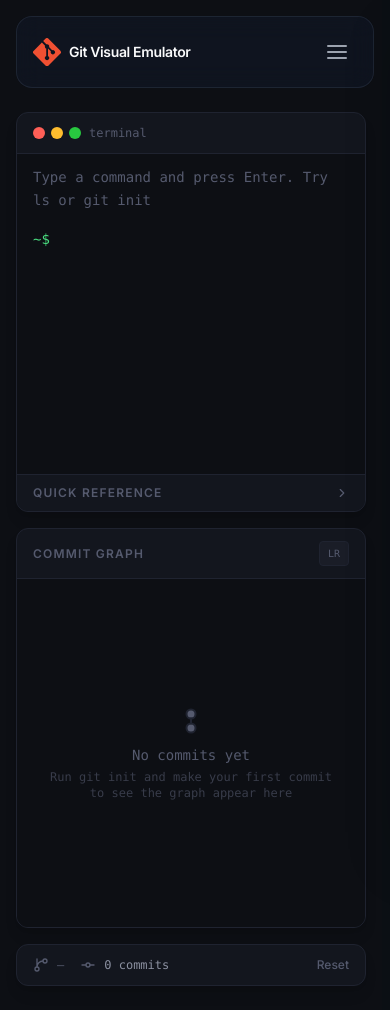
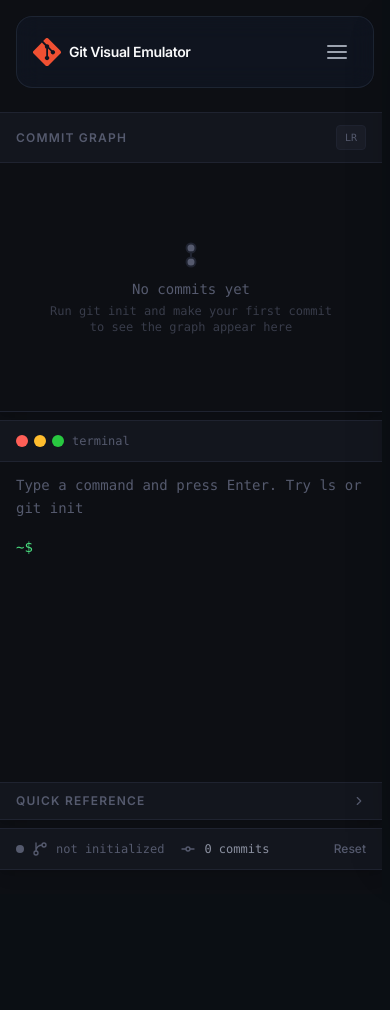
Before and after one commit to JP2324/git_web_engine, a Next.js app: page /playground in a window 390 px wide. After the commit the page ends 894 px from the top, so only its background shows below. Built offline with nearby package versions, Linux system fonts and the light colour scheme.

Commit message:
fix: add responsive layout and functional sidebar icons for playground

```diff
--- a/app/playground/page.tsx
+++ b/app/playground/page.tsx
@@ -256,13 +256,40 @@ export default function PlaygroundPage() {
   const [historyIndex, setHistoryIndex] = useState(-1);
   const [sessionHistory, setSessionHistory] = useState<Array<{ time: string; command: string; isGit: boolean }>>([]);
 
+  const [activePopover, setActivePopover] = useState<'repo' | 'files' | 'history' | null>(null);
+
   const terminalEndRef = React.useRef<HTMLDivElement>(null);
   const inputRef = React.useRef<HTMLInputElement>(null);
+  const sidebarRef = React.useRef<HTMLDivElement>(null);
 
   // Terminal auto-scroll
   React.useEffect(() => {
     terminalEndRef.current?.scrollIntoView({ behavior: "smooth" });
   }, [history]);
+
+  // Handle click outside for popovers
+  React.useEffect(() => {
+    const handleClickOutside = (event: MouseEvent) => {
+      if (sidebarRef.current && !sidebarRef.current.contains(event.target as Node)) {
+        setActivePopover(null);
+      }
+    };
+    document.addEventListener("mousedown", handleClickOutside);
+    return () => document.removeEventListener("mousedown", handleClickOutside);
+  }, []);
+
+  // Handle responsive Quick Reference closing
+  React.useEffect(() => {
+    const handleResize = () => {
+      if (window.innerWidth < 1024) {
+        setIsCheatsheetOpen(false);
+      }
+    };
+    window.addEventListener("resize", handleResize);
+    // Initial check
+    handleResize();
+    return () => window.removeEventListener("resize", handleResize);
+  }, []);
 
   // Derived Values
   const { nodes, edges } = React.useMemo(() => {
@@ -344,33 +371,38 @@ export default function PlaygroundPage() {
     <div className="min-h-screen lg:h-screen bg-[#0d0f14] flex flex-col overflow-x-hidden lg:overflow-hidden">
       <Navbar />
 
-      <main className="flex-1 w-full pt-28 pb-6 px-4 sm:px-6 lg:px-8 flex flex-col lg:flex-row gap-4 lg:gap-6 min-h-0 lg:overflow-hidden">
+      <main className="flex-1 w-full pt-28 pb-6 max-[480px]:px-0 max-[480px]:gap-2 px-4 sm:px-6 lg:px-8 flex flex-col lg:flex-row gap-4 lg:gap-6 min-h-0 lg:overflow-hidden">
 
       {/*
         ========================================
         LEFT PANEL (Sidebar)
         ========================================
       */}
-      <div className="
+      <div
+        ref={sidebarRef}
+        className="
         order-3 lg:order-1
         w-full lg:w-[56px] xl:w-[22%]
         h-auto lg:h-full
-        bg-[#13161e] rounded-xl border border-[#1f2330]
-        flex flex-col overflow-hidden shadow-lg lg:min-h-0
+        bg-[#13161e] rounded-xl max-[480px]:rounded-none border max-[480px]:border-x-0 border-[#1f2330]
+        flex flex-col overflow-[visible_!important] xl:overflow-hidden shadow-lg lg:min-h-0 relative
       ">
         {/* Mobile Summary Strip (< 1024px) */}
         <div className="flex lg:hidden items-center justify-between w-full px-4 py-3">
           <div className="flex items-center gap-4">
             <div className="flex items-center gap-2">
+              <div className={`w-2 h-2 rounded-full ${engineState.git.isInitialized ? 'bg-[#28c840]' : 'bg-[#555a6e]'}`} />
               <GitBranch size={16} className="text-[#555a6e]" />
-              <span className="text-xs font-mono text-[#555a6e]">—</span>
+              <span className="text-xs font-mono text-[#555a6e]">
+                {engineState.git.isInitialized ? (engineState.git.currentBranch || "—") : "not initialized"}
+              </span>
             </div>
             <div className="flex items-center gap-2">
               <GitCommit size={16} className="text-[#555a6e]" />
-              <span className="text-xs font-mono text-[#8b90a0]">0 commits</span>
+              <span className="text-xs font-mono text-[#8b90a0]">{engineState.git.commits.length} commits</span>
             </div>
           </div>
-          <button onClick={handleReset} className="text-xs font-medium text-[#555a6e] hover:text-[#e8572a] transition-colors">
+          <button onClick={handleReset} className="text-xs font-medium text-[#555a6e] hover:text-[#e8572a] transition-colors ml-4">
             Reset
           </button>
         </div>
@@ -428,8 +460,43 @@ export default function PlaygroundPage() {
                 </div>
               </div>
             </div>
-            <div className="xl:hidden w-full flex justify-center py-2" title="Repository State">
-              <GitBranch size={20} className="text-[#555a6e] hover:text-[#e8eaf0] transition-colors" />
+            <div className="xl:hidden w-full flex justify-center py-2 relative" title="Repository State">
+              <button onClick={() => setActivePopover(activePopover === 'repo' ? null : 'repo')} className="text-[#555a6e] hover:text-[#e8eaf0] transition-colors p-1">
+                <GitBranch size={20} />
+              </button>
+
+              {/* Repo State Popover */}
+              {activePopover === 'repo' && (
+                <div className="absolute left-[60px] top-0 w-[240px] bg-[#1a1d27] rounded-lg border border-[#1f2330] shadow-xl z-50 overflow-hidden">
+                  <div className="px-3 py-2 border-b border-[#1f2330] bg-[#13161e]">
+                    <h2 className="text-[10px] font-semibold tracking-widest uppercase text-[#555a6e]">Repository State</h2>
+                  </div>
+                  <div className="flex items-center justify-between px-3 py-2 border-b border-[#1f2330]">
+                    <span className="text-[10px] text-[#555a6e] uppercase tracking-wide">Status</span>
+                    <span className="font-mono text-xs text-[#e8572a] opacity-70">
+                      {engineState.git.isInitialized ? "initialized" : "not initialized"}
+                    </span>
+                  </div>
+                  <div className="flex items-center justify-between px-3 py-2 border-b border-[#1f2330]">
+                    <span className="text-[10px] text-[#555a6e] uppercase tracking-wide">Branch</span>
+                    <span className="font-mono text-xs text-[#555a6e]">
+                      {engineState.git.currentBranch || "—"}
+                    </span>
+                  </div>
+                  <div className="flex items-center justify-between px-3 py-2 border-b border-[#1f2330]">
+                    <span className="text-[10px] text-[#555a6e] uppercase tracking-wide">Head</span>
+                    <span className="font-mono text-xs text-[#555a6e]">
+                      {engineState.git.branches[engineState.git.currentBranch]?.substring(0, 7) || "—"}
+                    </span>
+                  </div>
+                  <div className="flex items-center justify-between px-3 py-2">
+                    <span className="text-[10px] text-[#555a6e] uppercase tracking-wide">Commits</span>
+                    <span className="font-mono text-xs text-[#8b90a0]">
+                      {engineState.git.commits.length}
+                    </span>
+                  </div>
+                </div>
+              )}
             </div>
           </div>
 
@@ -466,8 +533,48 @@ export default function PlaygroundPage() {
               </div>
               <p className="mt-3 text-[10px] text-[#555a6e] italic">File tree reflects working directory</p>
             </div>
-            <div className="xl:hidden w-full flex justify-center py-2" title="File Tree">
-              <Folder size={20} className="text-[#555a6e] hover:text-[#e8eaf0] transition-colors" />
+            <div className="xl:hidden w-full flex justify-center py-2 relative" title="File Tree">
+              <button onClick={() => setActivePopover(activePopover === 'files' ? null : 'files')} className="text-[#555a6e] hover:text-[#e8eaf0] transition-colors p-1">
+                <Folder size={20} />
+              </button>
+
+              {/* File Tree Popover */}
+              {activePopover === 'files' && (
+                <div className="absolute left-[60px] top-0 w-[240px] bg-[#1a1d27] rounded-lg border border-[#1f2330] shadow-xl z-50 overflow-hidden max-h-[50vh] flex flex-col">
+                  <div className="px-3 py-2 border-b border-[#1f2330] bg-[#13161e] shrink-0">
+                    <h2 className="text-[10px] font-semibold tracking-widest uppercase text-[#555a6e]">File Tree</h2>
+                  </div>
+                  <div className="p-3 overflow-y-auto min-h-0 scrollbar-thin scrollbar-thumb-[#1f2330] scrollbar-track-transparent">
+                    <div className="flex flex-col gap-0.5">
+                      <div
+                        className="flex items-center gap-1.5 text-xs font-mono py-0.5 text-[#8b90a0] cursor-pointer"
+                        onClick={() => setIsFolderOpen(!isFolderOpen)}
+                      >
+                        {isFolderOpen ? <ChevronDown size={14} className="shrink-0" /> : <ChevronRight size={14} className="shrink-0" />}
+                        <Folder size={14} className="shrink-0 text-[#e8eaf0] fill-[#e8eaf0]/20" />
+                        <span className="select-none">root/</span>
+                      </div>
+                      {isFolderOpen && (
+                        <>
+                          {Object.entries((engineState.fileSystem.root as DirectoryNode).children)
+                            .sort(([aName, aNode], [bName, bNode]) => {
+                              if (aNode.type === bNode.type) return aName.localeCompare(bName);
+                              return aNode.type === "directory" ? -1 : 1;
+                            })
+                            .map(([childName, childNode]) => (
+                              <PlaygroundFileTreeNode
+                                key={childName}
+                                name={childName}
+                                node={childNode}
+                                depth={0}
+                              />
+                            ))}
+                        </>
+                      )}
+                    </div>
+                  </div>
+                </div>
+              )}
             </div>
           </div>
 
@@ -488,8 +595,34 @@ export default function PlaygroundPage() {
               <div className="text-[10px] text-[#555a6e] italic pt-2 pb-2 text-center">— session start —</div>
             </div>
 
-            <div className="xl:hidden flex flex-col items-center pt-6 min-h-0 flex-1 overflow-y-auto" title="Session History">
-              <Clock size={20} className="text-[#555a6e] hover:text-[#e8eaf0] transition-colors" />
+            <div className="xl:hidden flex flex-col items-center pt-6 min-h-0 flex-1 overflow-visible relative" title="Session History">
+              <button onClick={() => setActivePopover(activePopover === 'history' ? null : 'history')} className="text-[#555a6e] hover:text-[#e8eaf0] transition-colors p-1 relative z-0">
+                <Clock size={20} />
+                {sessionHistory.length > 0 && (
+                  <span className="absolute -top-1.5 -right-2 bg-[#e8572a] text-white text-[9px] font-bold px-1.5 min-w-[16px] h-[16px] rounded-full flex items-center justify-center shadow-sm">
+                    {sessionHistory.length}
+                  </span>
+                )}
+              </button>
+
+              {/* Session History Popover */}
+              {activePopover === 'history' && (
+                <div className="absolute left-[60px] bottom-0 w-[260px] bg-[#1a1d27] rounded-lg border border-[#1f2330] shadow-xl z-[100] overflow-hidden max-h-[60vh] flex flex-col">
+                  <div className="px-3 py-2 border-b border-[#1f2330] bg-[#13161e] shrink-0 flex items-center justify-between">
+                    <h2 className="text-[10px] font-semibold tracking-widest uppercase text-[#555a6e]">Session History</h2>
+                    <span className="text-[9px] text-[#555a6e]">{sessionHistory.length} cmds</span>
+                  </div>
+                  <div className="flex-1 overflow-y-auto px-3 py-2 scrollbar-thin scrollbar-thumb-[#1f2330] scrollbar-track-transparent min-h-0">
+                    {sessionHistory.map((log, i) => (
+                      <div key={i} className="flex items-start gap-2 py-1.5 border-b border-[#1f2330]/50 last:border-b-0">
+                        <span className="text-[10px] font-mono text-[#555a6e] mt-0.5 shrink-0">{log.time}</span>
+                        <span className={`text-xs font-mono ${log.isGit ? 'text-[#e8572a]' : 'text-[#8b90a0]'}`}>{log.command}</span>
+                      </div>
+                    ))}
+                    <div className="text-[10px] text-[#555a6e] italic pt-2 pb-1 text-center">— session start —</div>
+                  </div>
+                </div>
+              )}
             </div>
           </div>
 
@@ -506,10 +639,10 @@ export default function PlaygroundPage() {
         ========================================
       */}
       <div className="
-        order-2
+        order-1 lg:order-2
         w-full lg:flex-1 xl:w-[44%]
-        h-[400px] lg:h-full
-        bg-[#13161e] rounded-xl border border-[#1f2330]
+        h-[300px] lg:h-full
+        bg-[#13161e] rounded-xl max-[480px]:rounded-none border max-[480px]:border-x-0 border-[#1f2330]
         flex flex-col min-h-0 overflow-hidden shadow-lg
       ">
         <div className="px-4 py-3 border-b border-[#1f2330] flex items-center justify-between shrink-0">
@@ -580,10 +713,10 @@ export default function PlaygroundPage() {
         ========================================
       */}
       <div className="
-        order-1 lg:order-3
+        order-2 lg:order-3
         w-full lg:w-[320px] xl:w-[34%]
-        h-[400px] lg:h-full
-        bg-[#13161e] rounded-xl border border-[#1f2330]
+        min-h-[280px] h-[400px] lg:h-full
+        bg-[#13161e] rounded-xl max-[480px]:rounded-none border max-[480px]:border-x-0 border-[#1f2330]
         flex flex-col min-h-0 overflow-hidden shadow-lg
       ">
         {/* Terminal Sub-Section */}
```
